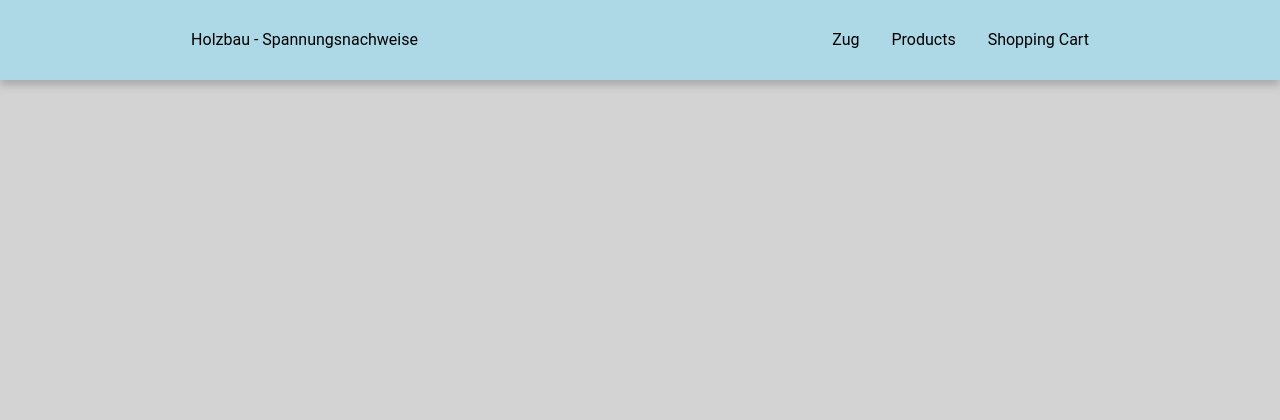
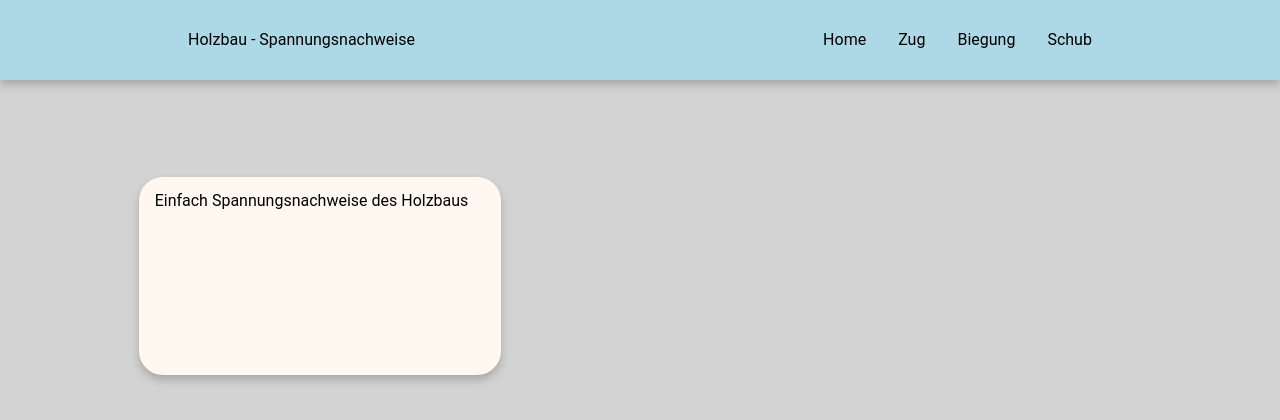
Before and after one commit to j-r-f-m/cross-section, a React (Create React App) app: page / in a window 1280 px wide. Shown: the top 420 px of the page. Built offline with nearby package versions, Linux system fonts and the light colour scheme; what better-react-mathjax would draw is missing.

Commit message:
add home basic home screen

```diff
--- a/src/App.js
+++ b/src/App.js
@@ -2,6 +2,7 @@ import "./styles/styles.css";
 import Header from "./components/Header.js";
 import { MathJaxContext } from "better-react-mathjax";
 import { BrowserRouter, Routes, Route } from "react-router-dom";
+import Home from "./components/Home";
 
 function App() {
   return (
@@ -10,8 +11,8 @@ function App() {
         <MathJaxContext>
           <Header />
           <Routes>
-            {/* <Route path="/" element={<Home />} />
-            <Route path="/products" element={<Products />} /> */}
+            <Route path="/" element={<Home />} />
+            {/* <Route path="/products" element={<Products />} /> */}
           </Routes>
         </MathJaxContext>
       </BrowserRouter>
--- a/src/components/Header.js
+++ b/src/components/Header.js
@@ -10,7 +10,7 @@ function Header() {
       <ul id="link--container">
         <li>
           <Link to="/" style={{ textDecoration: "none", color: "black" }}>
-            Zug
+            Home
           </Link>
         </li>
         <li>
@@ -19,13 +19,19 @@ function Header() {
             to="/products"
             style={{ textDecoration: "none", color: "black" }}
           >
-            Products
+            Zug
           </Link>
         </li>
         <li>
           {" "}
           <Link to="" style={{ textDecoration: "none", color: "black" }}>
-            Shopping Cart
+            Biegung
+          </Link>
+        </li>
+        <li>
+          {" "}
+          <Link to="" style={{ textDecoration: "none", color: "black" }}>
+            Schub
           </Link>
         </li>
       </ul>
--- /dev/null
+++ b/src/components/Home.js
@@ -0,0 +1,13 @@
+import React from "react";
+
+function Home() {
+  return (
+    <>
+      <div className="card" alt="card">
+        <p> Einfach Spannungsnachweise des Holzbaus</p>
+      </div>
+    </>
+  );
+}
+
+export default Home;
--- a/src/components/Zug.js
+++ b/src/components/Zug.js
@@ -3,3 +3,5 @@ import React from "react";
 function Zug() {
   return <div>Halllo</div>;
 }
+
+export default Zug;
--- a/src/styles/styles.css
+++ b/src/styles/styles.css
@@ -32,3 +32,16 @@ body {
 li {
   margin-left: 2rem;
 }
+
+.card {
+  grid-row: 3 / 7;
+  grid-column: 2 / 6;
+
+  background-color: #fff8f0;
+  margin: 2rem;
+  padding: 1rem;
+  border-radius: 1.5rem;
+  display: flex;
+  flex-direction: column;
+  filter: drop-shadow(0px 5px 4px rgba(0, 0, 0, 0.2));
+}
```
